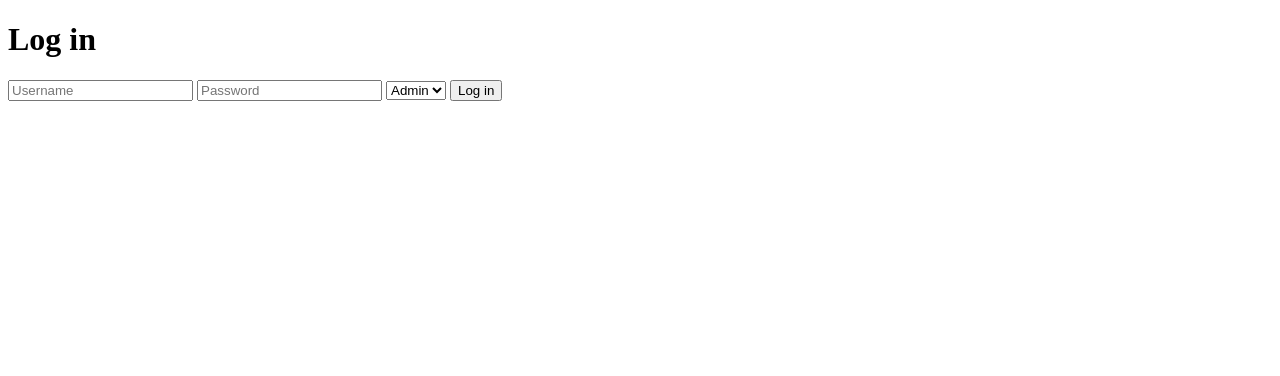
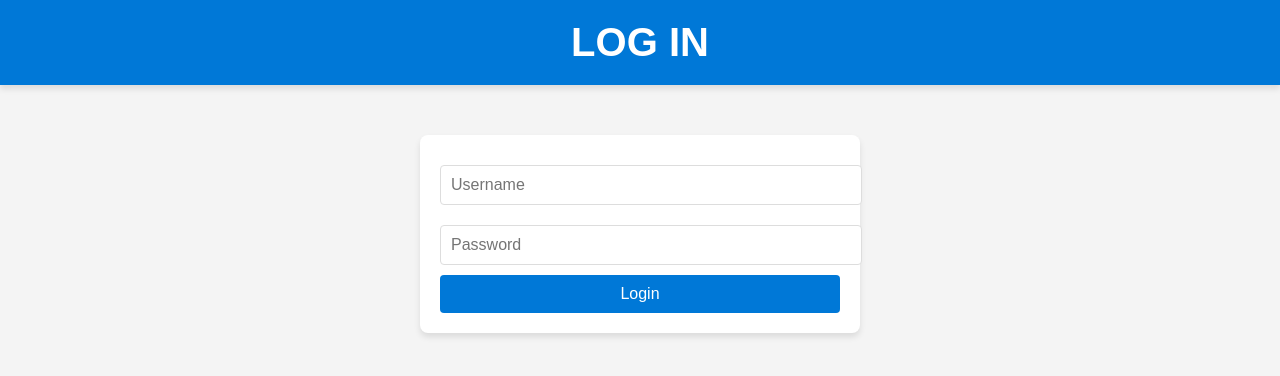
Before and after one commit to Kentoyha/SS7-IT2-Scheduling-System-with-Comprehensive-Delivery-Management-for-Alemania-s-Laundry, a PHP site: page /login.php in a window 1280 px wide. Shown: the top 376 px of the page. Run offline with PHP 8.4, Linux system fonts and the light colour scheme.

Commit message:
W deepseek

```diff
--- a/htdocs/login.php
+++ b/htdocs/login.php
@@ -1,59 +1,56 @@
 <?php
 include 'db_connect.php';
-session_start();
 
-if(isset($_POST['username']) && isset($_POST['password'])) {
-    $username = htmlspecialchars($_POST['username']);
+session_start(); // Start the session
+
+if (isset($_POST['submit'])) {
+    $username = $_POST['username'];
     $password = $_POST['password'];
-    $account_level = $_POST['account_level'];
-    if($account_level == 1){
-        $stmt = $conn->prepare("SELECT * FROM Admin WHERE username = ?");
-        $_SESSION['username'] = $user['username'];
-        $_SESSION['account_level'] = $user['account_level'];
-        echo "<script>
-                        alert('Welcome Admin.');
-                          window.location.href='dashboard.php';
-                          </script>";
-                          exit();
+
+    // Check in the Admin table
+    $query = "SELECT * FROM Admin WHERE Username = '$username' AND Password = '$password'";
+    $result = mysqli_query($conn, $query) or die(mysqli_error($conn)); // Debugging
+
+    if (mysqli_num_rows($result) == 1) {
+        $row = mysqli_fetch_assoc($result);
+        $_SESSION['username'] = $row['Username'];
+        $_SESSION['account_level'] = 1; // Admin account level
+        header("Location: dashboard.php"); // Redirect to admin dashboard
+        exit();
+    } else {
+        // Check in the User table
+        $query = "SELECT * FROM User WHERE Username = '$username' AND Password = '$password'";
+        $result = mysqli_query($conn, $query) or die(mysqli_error($conn)); // Debugging
+
+        if (mysqli_num_rows($result) == 1) {
+            $row = mysqli_fetch_assoc($result);
+            $_SESSION['username'] = $row['Username'];
+            $_SESSION['account_level'] = 2; // User account level
+            header("Location: dashboard1.php"); // Redirect to user dashboard
+            exit();
+        } else {
+            echo "<script>alert('Invalid username or password.');</script>";
+        }
     }
-    else{
-        $stmt = $conn->prepare("SELECT * FROM User WHERE username = ?");
-        $_SESSION['username'] = $user['username'];
-        $_SESSION['account_level'] = $user['account_level'];
-        echo "<script>
-                        alert('Welcome User.');
-                          window.location.href='dashboard1.php';
-                          </script>";
-                          exit();
-    }
+}
+?>
 
-    } else {
-        $error = "Invalid username or password.";
-    }
-
-
-?>
 <!DOCTYPE html>
 <html lang="en">
 <head>
     <meta charset="UTF-8">
     <meta name="viewport" content="width=device-width, initial-scale=1.0">
-    <title>Log in page</title>
+    <title>Login</title>
+    <link rel="stylesheet" href="styles.css">
 </head>
 <body>
-    <h1>Log in</h1>
-    <form  method="POST">
-
+    <header>
+        <h1>LOG IN </h1>
+    </header>
+    <form method="POST">
         <input type="text" name="username" placeholder="Username" required>
         <input type="password" name="password" placeholder="Password" required>
-        <select name="account_level" >
-            <option value="1">Admin</option>
-            <option value="2">User</option>
-        </select>
-        <input type="submit" value="Log in">
-
-
-
+        <input type="submit" name="submit" value="Login">
     </form>
 </body>
 </html>
--- /dev/null
+++ b/htdocs/styles.css
@@ -0,0 +1,146 @@
+/* General Styles */
+body {
+    font-family: 'Arial', sans-serif;
+    background-color: #f4f4f4; /* Light gray background */
+    margin: 0;
+    padding: 0;
+    color: #333; /* Dark gray text */
+}
+
+/* Header Styles */
+header {
+    background-color: #0078d7; /* Blue header */
+    color: white;
+    padding: 20px;
+    text-align: center;
+    box-shadow: 0 4px 6px rgba(0, 0, 0, 0.1);
+}
+
+header h1 {
+    margin: 0;
+    font-size: 2.5rem;
+    font-weight: bold;
+}
+
+/* Form Styles */
+form {
+    background-color: white;
+    max-width: 400px;
+    margin: 50px auto;
+    padding: 20px;
+    border-radius: 8px;
+    box-shadow: 0 4px 6px rgba(0, 0, 0, 0.1);
+}
+
+form input[type="text"],
+form input[type="password"],
+form input[type="number"],
+form input[type="email"],
+form select {
+    width: 100%;
+    padding: 10px;
+    margin: 10px 0;
+    border: 1px solid #ddd;
+    border-radius: 4px;
+    font-size: 1rem;
+}
+
+form input[type="submit"] {
+    width: 100%;
+    padding: 10px;
+    background-color: #0078d7; /* Blue button */
+    color: white;
+    border: none;
+    border-radius: 4px;
+    font-size: 1rem;
+    cursor: pointer;
+    transition: background-color 0.3s ease;
+}
+
+form input[type="submit"]:hover {
+    background-color: #005bb5; /* Darker blue on hover */
+}
+
+/* Dashboard Styles */
+.dashboard {
+    max-width: 800px;
+    margin: 50px auto;
+    padding: 20px;
+    background-color: white;
+    border-radius: 8px;
+    box-shadow: 0 4px 6px rgba(0, 0, 0, 0.1);
+}
+
+.dashboard h2 {
+    color: #0078d7; /* Blue heading */
+    margin-bottom: 20px;
+}
+
+.dashboard p {
+    font-size: 1.1rem;
+    line-height: 1.6;
+}
+
+.dashboard a {
+    color: #0078d7; /* Blue link */
+    text-decoration: none;
+    font-weight: bold;
+}
+
+.dashboard a:hover {
+    text-decoration: underline;
+}
+
+/* Table Styles (for scheduling/delivery management) */
+table {
+    width: 100%;
+    border-collapse: collapse;
+    margin: 20px 0;
+}
+
+table th,
+table td {
+    padding: 12px;
+    text-align: left;
+    border-bottom: 1px solid #ddd;
+}
+
+table th {
+    background-color: #0078d7; /* Blue header */
+    color: white;
+}
+
+table tr:hover {
+    background-color: #f1f1f1; /* Light gray hover effect */
+}
+
+/* Button Styles */
+.button {
+    display: inline-block;
+    padding: 10px 20px;
+    background-color: #0078d7; /* Blue button */
+    color: white;
+    border: none;
+    border-radius: 4px;
+    font-size: 1rem;
+    cursor: pointer;
+    transition: background-color 0.3s ease;
+}
+
+.button:hover {
+    background-color: #005bb5; /* Darker blue on hover */
+}
+
+/* Footer Styles */
+footer {
+    text-align: center;
+    padding: 20px;
+    background-color: #0078d7; /* Blue footer */
+    color: white;
+    margin-top: 50px;
+}
+
+footer p {
+    margin: 0;
+    font-size: 0.9rem;
+}
```
Also changed, not shown: htdocs/dashboard.php (+21 -5 lines), htdocs/dashboard1.php (+21 -6 lines), htdocs/register.php (+5 -3 lines).
